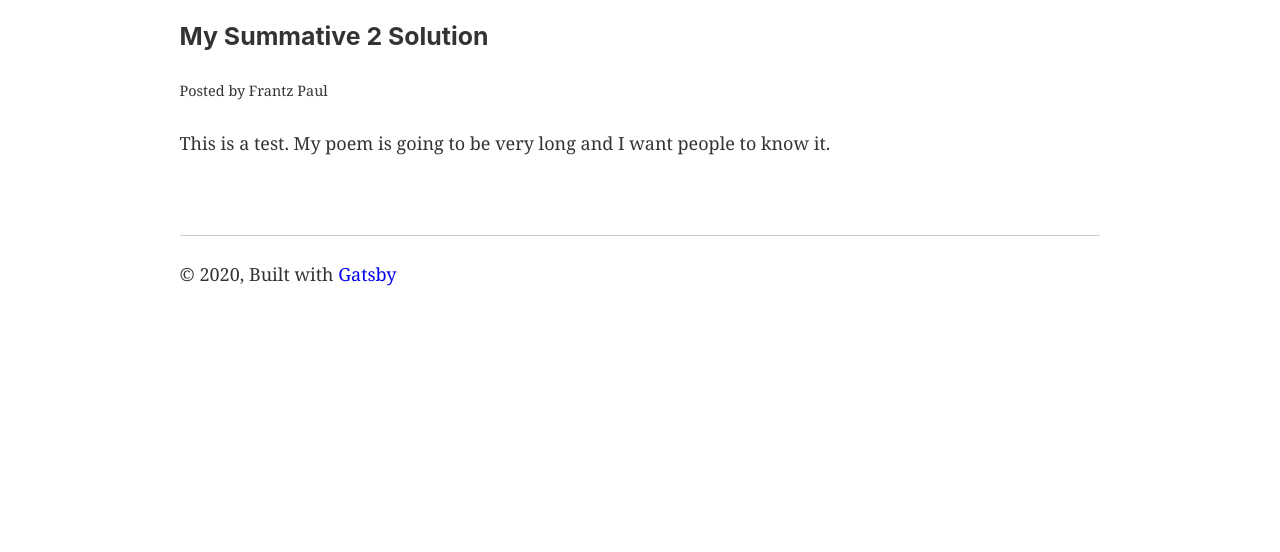
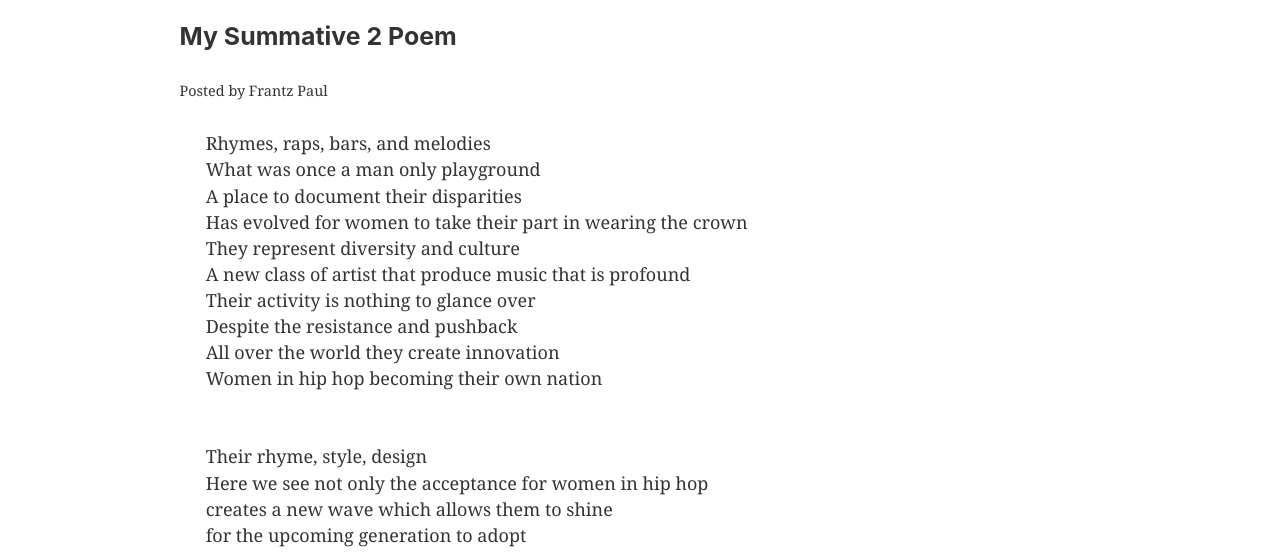
Before and after one commit to fpaul787/afa-4372-project, a Gatsby site: page /solution in a window 1280 px wide. Shown: the part 246-798 px from the top of the page. Built offline with nearby package versions, Linux system fonts and the light colour scheme; Gatsby itself is replaced by a stand-in of ours.

Commit message:
added post

```diff
--- a/gatsby-node.js
+++ b/gatsby-node.js
@@ -3,7 +3,7 @@ const path = require('path')
 exports.createPages = ({boundActionCreators, graphql}) => {
     const {createPage} = boundActionCreators
 
-    const postTemplate = path.resolve('src/solution.js')
+    const postTemplate = path.resolve('src/pages/solution.js')
 
     return graphql(`
         {
--- a/src/pages/assignment/index.md
+++ b/src/pages/assignment/index.md
@@ -1,8 +1,89 @@
 ---
 path: "/solution-one"
 date: "2020-04-20"
-title: "My Summative 2 Solution"
+title: "My Summative 2 Poem"
 author: "Frantz Paul"
 ---
-This is a test. My poem is going to be
-very long and I want people to know it.
+>Rhymes, raps, bars, and melodies <br/>
+>What was once a man only playground <br/>
+>A place to document their disparities  <br/>
+>Has evolved for women to take their part in wearing the crown  <br/>
+>They represent diversity and culture  <br/>
+>A new class of artist that produce music that is profound  <br/>
+>Their activity is nothing to glance over  <br/>
+>Despite the resistance and pushback  <br/>
+>All over the world they create innovation  <br/>
+Women in hip hop becoming their own nation  <br/>
+<br/>
+<br/>
+Their rhyme, style, design <br/>
+Here we see not only the acceptance for women in hip hop <br/>
+creates a new wave which allows them to shine <br/>
+for the upcoming generation to adopt <br/>
+A hip-hop generation that will create their own narrative <br/>
+A hip-hop generation that will challenge society <br/>
+In English, Spanish, or Arabic <br/>
+Rising with high notoriety <br/>
+A hip-hop generation that will empower themselves <br/>
+All over the world we see innovation <br/>
+Women in hip hop becoming their own nation <br/>
+<br/>
+<br/>
+Originally presented from the male view <br/>
+Cultural resistance and expression fuel hip hop <br/>
+With the world trying to pursue <br/>
+Hip hop produces the space for expressiveness nonstop <br/>
+Creating their own cultural resistance to resist domination and detractors <br/>
+Creating a space that includes a litany of factors <br/>
+**Meryem Saci follows this path from Algeria to Montreal** <br/>
+**The Algerian expressiveness running through her soul** <br/>
+**On her way, third eye woke steady, 10 feet tall**<br/>
+**Music and dance, medicines that keep her whole** <br/>
+<br/>
+<br/>
+**Isoke explores the spaces hip hop women of color cultivate** <br/>
+**to culturally resist inequality through music as their motif**<br/>
+**Advocating for youth solidarity at a high rate**<br/>
+**Their voices as big a massif**<br/>
+**Resistance, critique, and discontent** <br/>
+**From M.I.A to Reem Osman to Abeer Al Zinati**<br/>
+**These are the foundations of hip hop they represent**<br/>
+**Their Hip Hop is addressing gender inequality**<br/>
+**For the ears that stretch West to middle east**<br/>
+<br/>
+<br/>
+International hip hop shines from women with mystique<br/>
+Who create diverse cultural production<br/>
+**And refuse to be categorized as the refugee chic** <br/>
+**Racialized depictions never deter despite obstruction**<br/>
+**M.I.A performs this task**<br/>
+**Watch out for her, like Meryem, she is on her way**<br/>
+**Toward defining herself with music tracks**<br/>
+**Resisting layers of domination that led astray**<br/>
+Creating her own digital ruckus and standard<br/>
+M.I.A, a cultural producer<br/>
+Inspiring women to create their own image not tampered<br/>
+<br/>
+<br/>
+On her way, Meryem reps her culture<br/>
+Her music is an escape from all ills in society<br/>
+**The symbolic and material show vividly in color**<br/>
+**The artistic expressions come in all varieties**<br/>
+**Even more apparent is her womanist prose**<br/>
+**Generations before her helped plant the creative seeds**<br/>
+**Grasping the seeds, her creativity grows**<br/>
+**A granddaughter using gifts passed down to her**<br/>
+**leveraging those gifts for artistic expression** <br/>
+**raps, rhymes, and killer verse**<br/>
+**She is ignited by hip hop to construct at her own digression**<br/>
+<br/>
+<br/>
+Hip hop can be complex<br/>
+Producing a range of emotions and imagery<br/>
+Women using hip hop for protest<br/>
+Listeners receive the message the in many ways<br/>
+Melodies, raps, catchy hooks all are part of the equation<br/>
+All over the world we see innovation<br/>
+Women in hip hop becoming their own nation<br/>
+<hr/>
+<h2>Feedback</h2>
```
